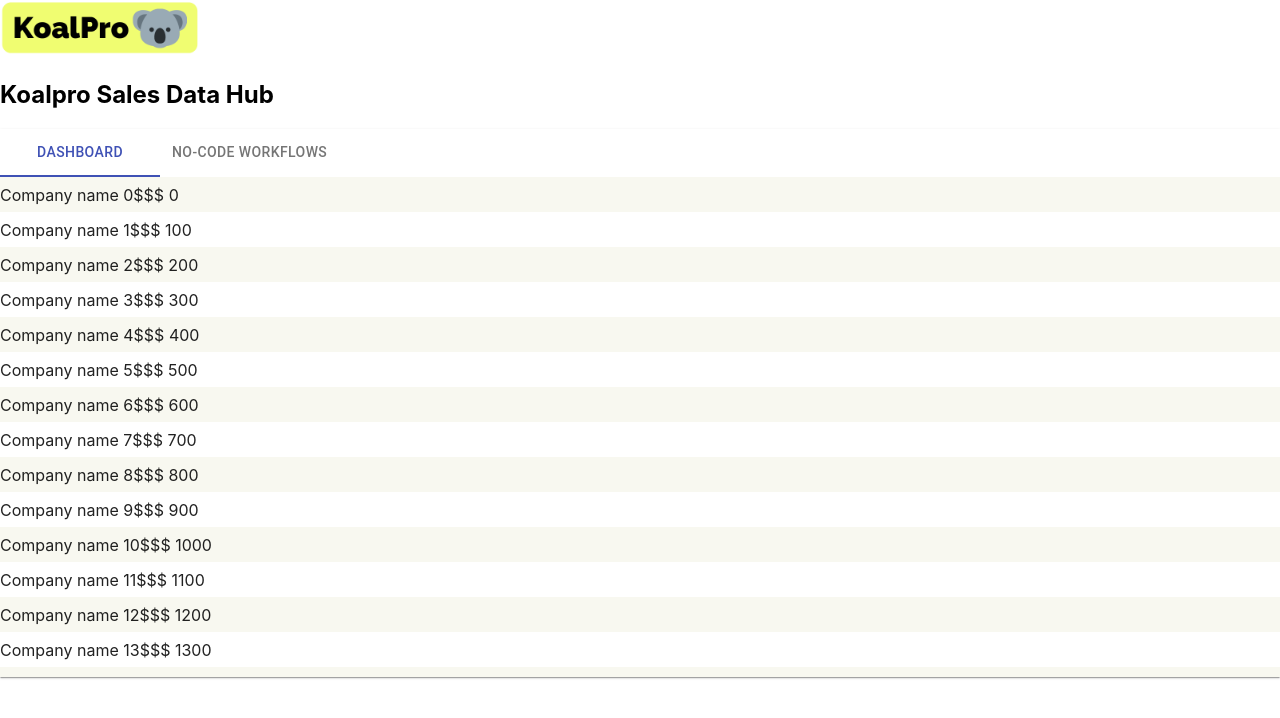
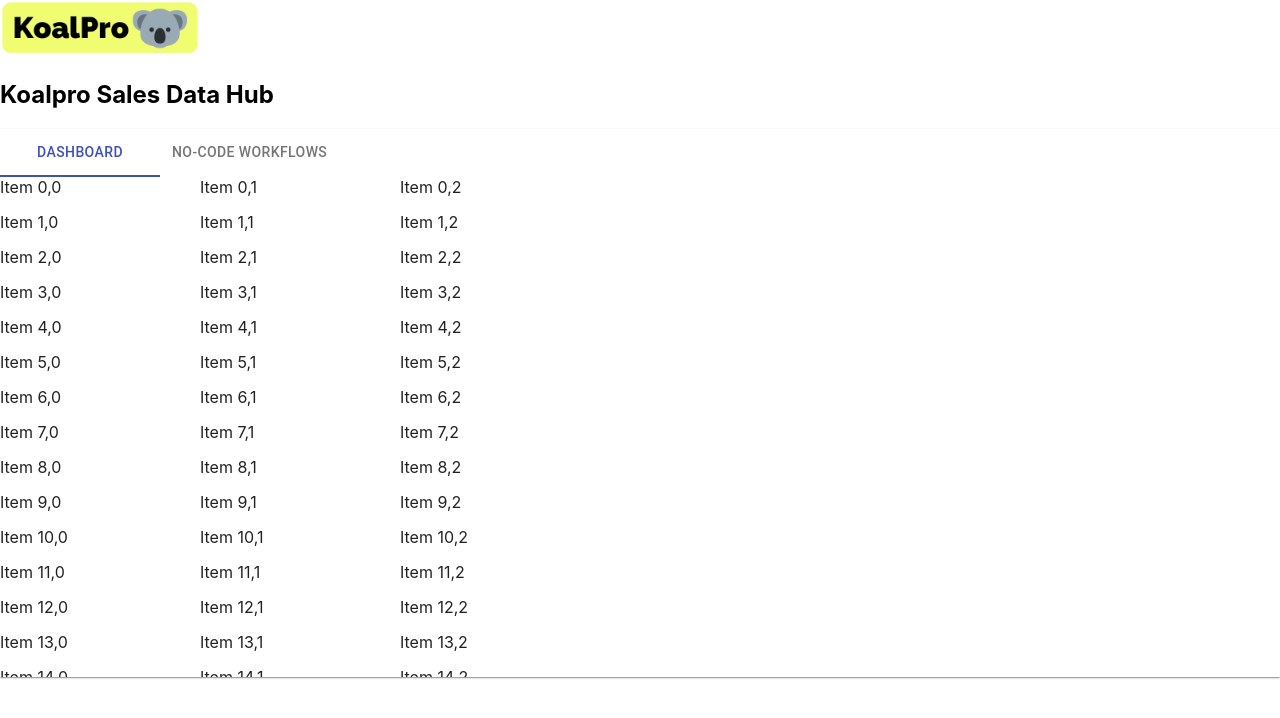
Before and after one commit to gmaruzhenko/koalpro, a React (Create React App) app in the folder frontend/: page / in a window 1280 px wide. Shown: the top 718 px of the page. Built offline with nearby package versions, Linux system fonts and the light colour scheme; no server answers.

Commit message:
added grid rather than list

```diff
--- a/frontend/src/components/Dashboard.js
+++ b/frontend/src/components/Dashboard.js
@@ -1,31 +1,43 @@
-import React from "react";
+import React, {useEffect, useState} from "react";
 import { FixedSizeList as List } from "react-window";
 import AutoSizer from "react-virtualized-auto-sizer";
+import { FixedSizeGrid as Grid } from 'react-window';
 import '../css/dnd.css';
+import ListItem from "@material-ui/core/ListItem";
+import ListItemText from "@material-ui/core/ListItemText";
 
 
 const Dashboard = () => {
-    const Row = ({ index, style }) => (
-        <div className={index % 2 ? "list-item-odd" : "list-item-even"} style={style}>
-            <label> Company name {index} </label>
-            <label> $$$  {index*100}</label>
+
+    const [width, setWidth] = useState(window.innerWidth);
+    const [height, setHeight] = useState(window.innerHeight);
+    const updateWidthAndHeight = () => {
+        setWidth(window.innerWidth);
+        setHeight(window.innerHeight);
+    };
+    useEffect(() => {
+        window.addEventListener("resize", updateWidthAndHeight);
+        return () => window.removeEventListener("resize", updateWidthAndHeight);
+    });
+
+
+    const Cell = ({ columnIndex, rowIndex, style }) => (
+        <div style={style}>
+            Item {rowIndex},{columnIndex}
         </div>
     );
     return (
         <div className="dashboard">
-        <AutoSizer>
-            {({ height, width }) => (
-                <List
-                    className="List"
-                    height={height}
-                    itemCount={1000}
-                    itemSize={35}
-                    width={width}
-                >
-                    {Row}
-                </List>
-            )}
-        </AutoSizer>
+            <Grid
+                columnCount={3}
+                columnWidth={200}
+                height={height}
+                rowCount={1000}
+                rowHeight={35}
+                width={width}
+            >
+                {Cell}
+            </Grid>
         </div>
     );
 };
```
